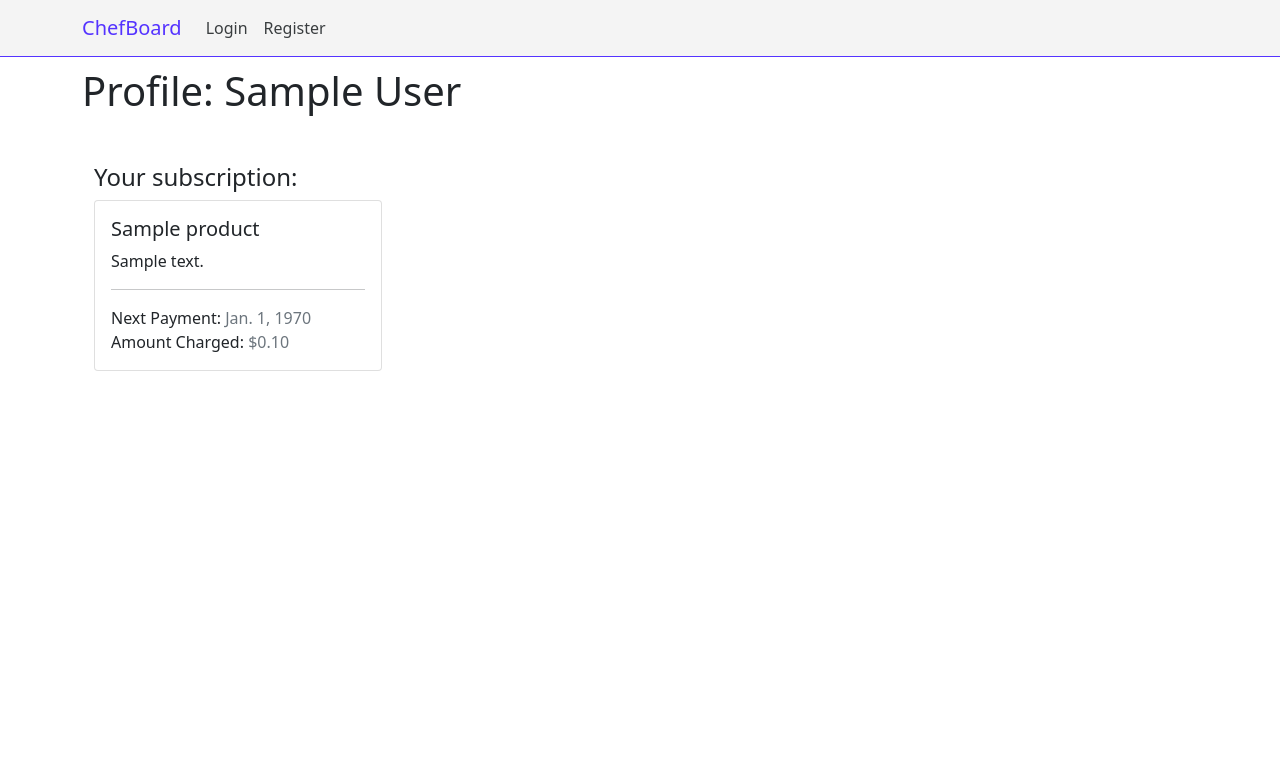
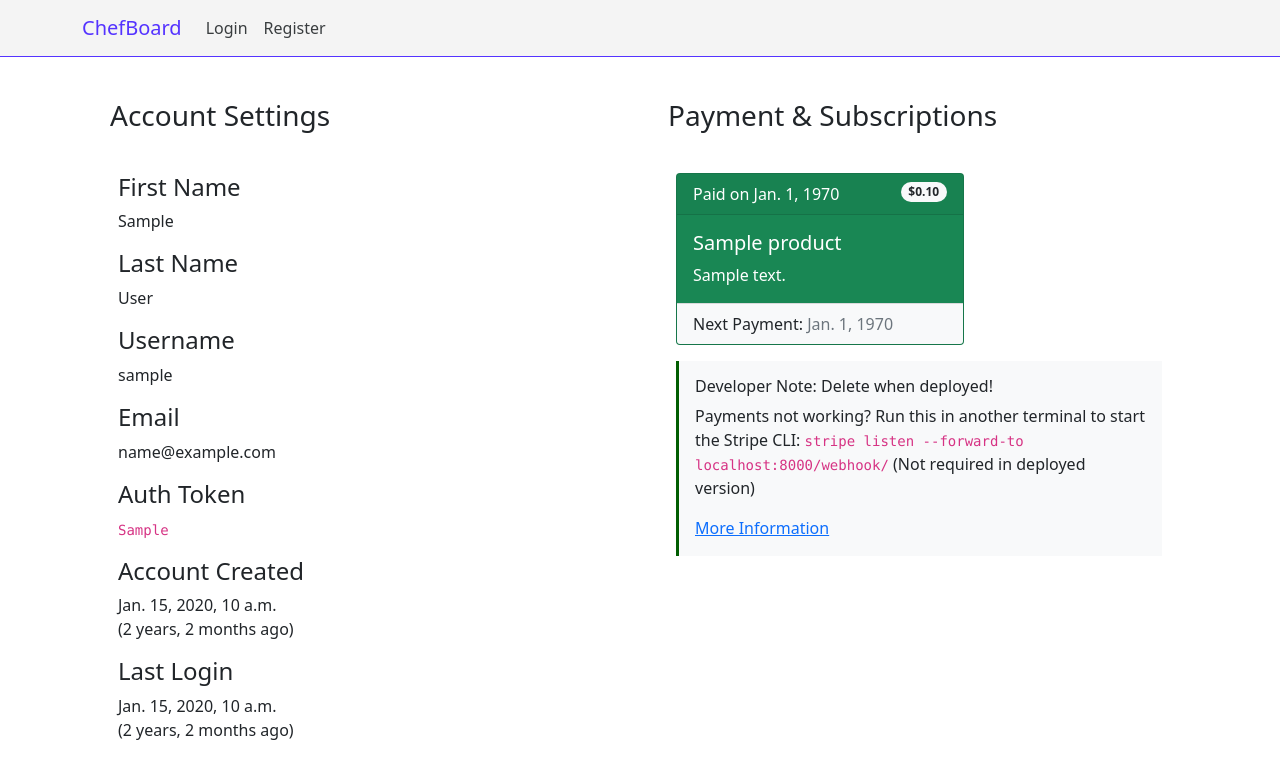
Before and after one commit to naiemg/chefboard, a Django app: template templates/userauth/profile.html in a window 1280 px wide. Shown: the top 779 px of the page. Run offline with Django 3.2, Linux system fonts and the light colour scheme; tables that the repository leaves empty hold one stand-in row (values such as "Sample post"); the template is opened without the code that fills it: values that come from a table or form of the project are taken from there, most other values are stand-ins (such as "Sample title", 1, 10 or a date in 2020); some libraries are stand-ins or nearby versions.

Commit message:
comments added for development; will be deleted during deployment

```diff
--- a/apps/userauth/views.py
+++ b/apps/userauth/views.py
@@ -7,6 +7,7 @@ from django.contrib.auth.decorators import login_required
 from django.views.decorators.csrf import csrf_exempt
 from django.conf import settings
 from django.contrib.auth.models import User
+from rest_framework.authtoken.models import Token
 
 # model imports
 from apps.userauth.models import UserProfile, StripeCustomer
@@ -106,10 +107,9 @@ def dashboard(request):
 
 @login_required
 def profile(request):
-    context_dict = {}
-
     current_user = request.user
     profile = UserProfile.objects.get(user=request.user)
+    token_search = Token.objects.get_or_create(user=request.user)
 
     try:
         # Retrieve the subscription & product
@@ -127,10 +127,15 @@ def profile(request):
             'product': product,
             'current_user': current_user,
             'profile': profile,
+            'auth_token': token_search[0],
         })
 
     except StripeCustomer.DoesNotExist:
-        return render(request, 'userauth/profile.html')
+        return render(request, 'userauth/profile.html', {
+            'current_user': current_user,
+            'profile': profile,
+            'auth_token': token_search[0],
+    })
 
 @csrf_exempt
 def stripe_config(request):
--- a/templates/userauth/profile.html
+++ b/templates/userauth/profile.html
@@ -10,26 +10,67 @@
 {% endblock %}
 
 {% block body %}
-<h1>Profile: {{current_user.first_name}} {{current_user.last_name}}</h1>
-<div class="container mt-5">
+<div class="container account-info">
+    <div class="row">
+        <div class="col-md-6">
+            <div class="p-3 my-3 rounded-3 dashboard-header">
+                <h3>Account Settings</h3>
+            </div>
+            <div class="container">
+                <h4>First Name</h4>
+                <p>{{current_user.first_name}}</p>
+                <h4>Last Name</h4>
+                <p>{{current_user.last_name}}</p>
+                <h4>Username</h4>
+                <p>{{current_user.username}}</p>
+                <h4>Email</h4>
+                <p>{{current_user.email}}</p>
+                <h4>Auth Token</h4>
+                <p><code>{{auth_token}}</code></p>
+                <h4>Account Created</h4>
+                <p>{{current_user.date_joined}} <br> ({{current_user.date_joined|timesince}} ago)</p>
+                <h4>Last Login</h4>
+                <p>{{current_user.last_login}} <br> ({{current_user.last_login|timesince}} ago)</p>
+            </div>
+        </div>
+        <div class="col-md-6">
+            <div class="p-3 my-3 rounded-3 dashboard-header">
+                <h3>Payment & Subscriptions</h3>
+            </div>
+            <div class="container">
                 {% if subscription.status == "active" %}
-    <h4>Your subscription:</h4>
-    <div class="card" style="width: 18rem;">
+                <div class="card text-white bg-success mb-3" style="max-width: 18rem;">
+                    <div class="card-header">Paid on {{subscription.current_period_start|print_timestamp}}
+                        <span style="float: right;" class="badge rounded-pill bg-light text-dark">
+                            ${{subscription.items.data.0.price.unit_amount|print_dollar_amount}}</span>
+                    </div>
                     <div class="card-body">
                         <h5 class="card-title">{{ product.name }}</h5>
-            <p class="card-text">
-                {{ product.description }}
-            </p>
-            <hr>
-            Next Payment: <span class="text-muted">{{subscription.current_period_end|print_timestamp }}</span>
-            Amount Charged:<span class="text-muted">
-                ${{subscription.items.data.0.price.unit_amount|print_dollar_amount}}</span>
+                        <p class="card-text"> {{ product.description }}</p>
+                    </div>
+                    <div class="card-footer bg-light text-dark">
+                        Next Payment: <span
+                            class="text-muted">{{subscription.current_period_end|print_timestamp}}</span>
+                        </span>
                     </div>
                 </div>
                 {% else %}
-    <h4>Status: Unsubscribed</h4>
+                <h4 class="text-secondary">Status: Unsubscribed</h4>
                 <button type="submit" class="btn btn-primary" id="submitBtn">Subscribe for $5/month</button>
                 {% endif %}
+
+                <!--Developer Note: Delete when deployed!-->
+                <div class="bg-light p-3" style="border-left: rgb(1, 93, 1) 3px solid;">
+                    <h6>Developer Note: Delete when deployed!</h6>
+                    <p>Payments not working? Run this in another terminal to start the Stripe
+                        CLI: <code>stripe listen --forward-to localhost:8000/webhook/</code>
+                        (Not required in deployed version)</p>
+                    <a href="https://testdriven.io/blog/django-stripe-subscriptions/#stripe-webhooks">More
+                        Information</a>
+                </div>
+            </div>
+        </div>
+    </div>
 </div>
 
 {% endblock %}
```
Also changed, not shown: apps/menu/decorators.py (line endings or trailing spaces). Lines whose indentation alone changed are shown as unchanged.
